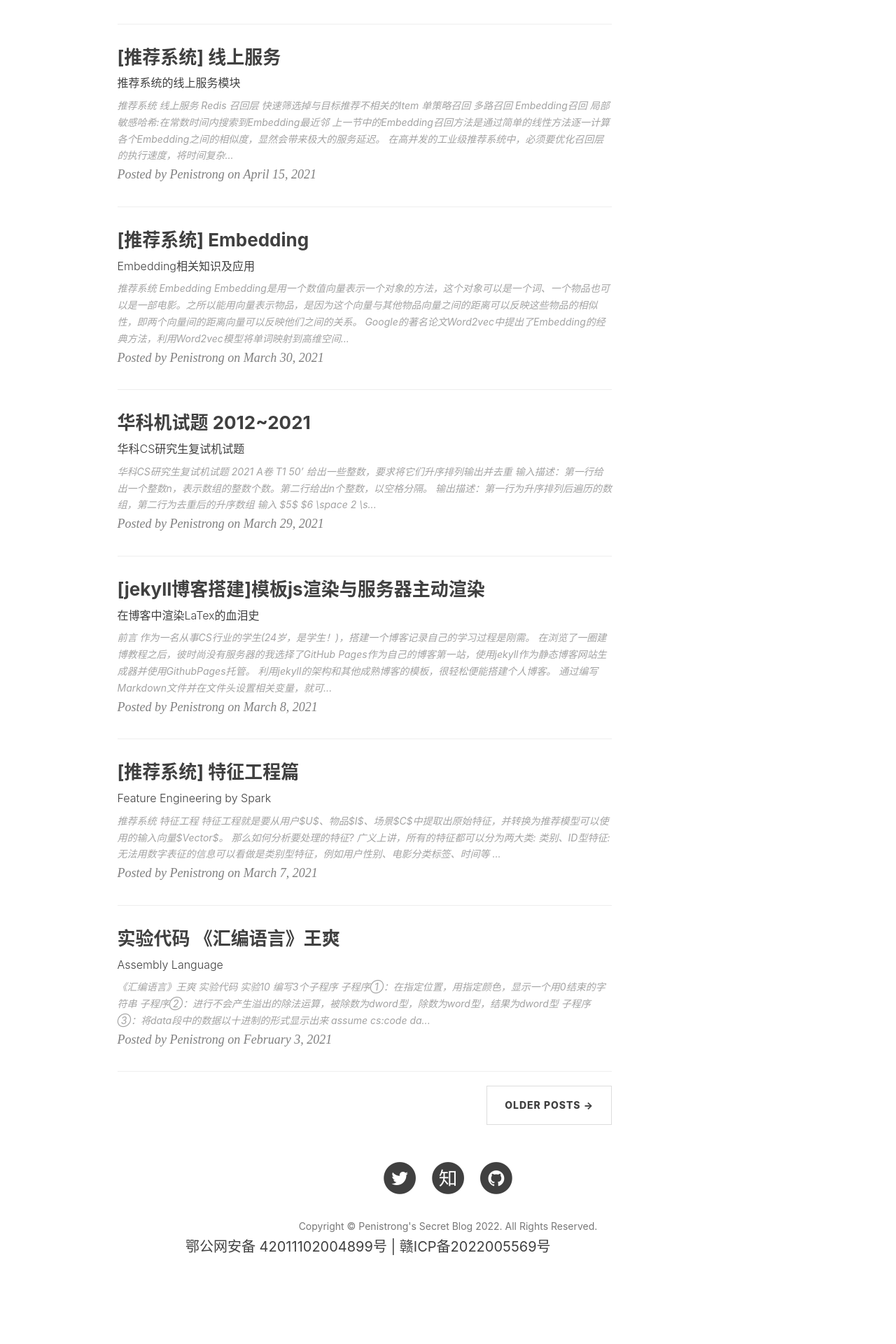
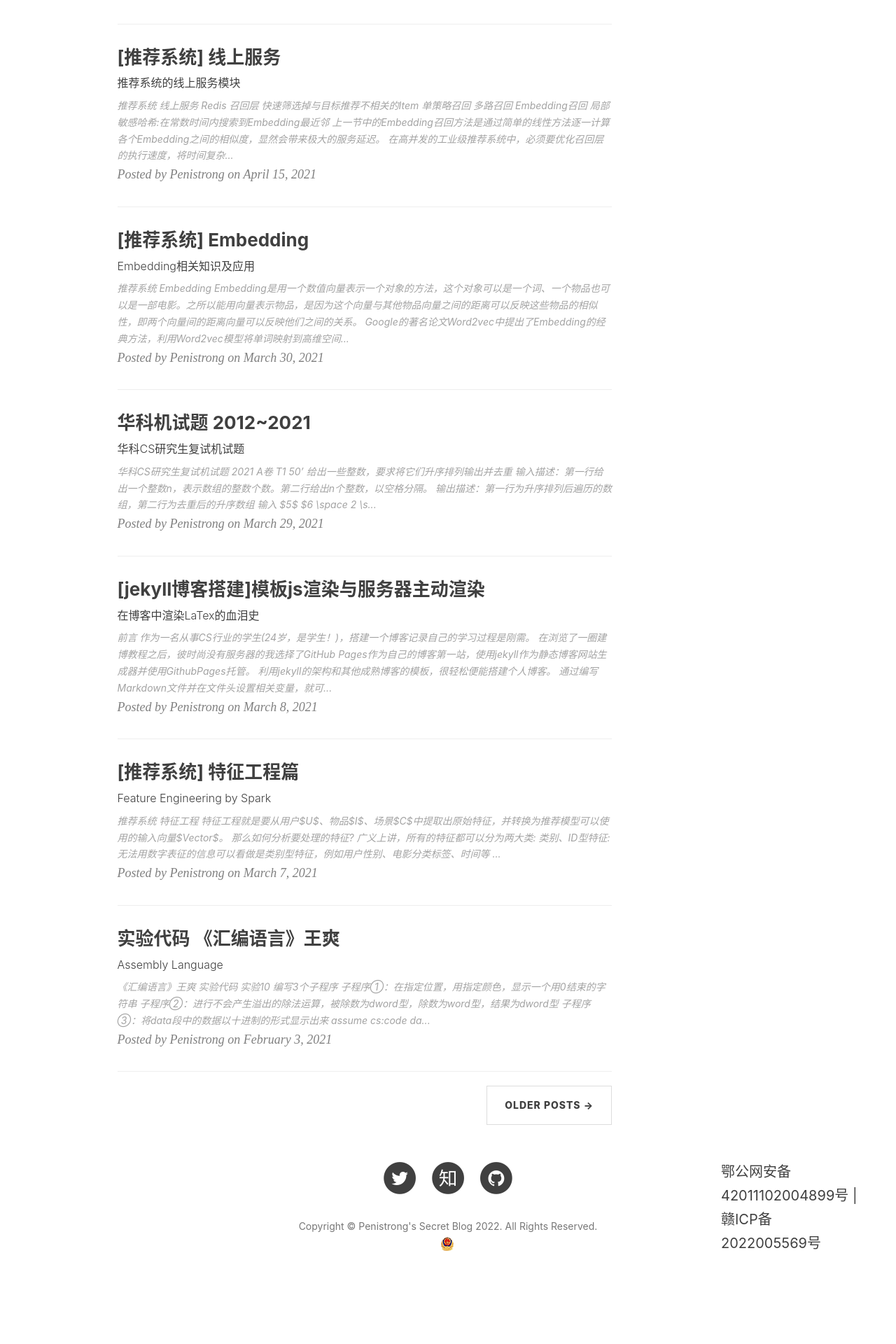
Before and after one commit to Penistrong/penistrong.github.io, a Jekyll site: the page built from index.html, in a window 1280 px wide. Shown: the part 1523-3443 px from the top of the page at 70% size. Built offline with Jekyll 4.4.1, drawn with Linux system fonts in a browser that asks for light colours; nearby versions of some CDN libraries; the list of posts is cut into pages by our own code; comment, search, counter and statistics services are not loaded.

Commit message:
[Modify]<div> unable in <p>

```diff
--- a/_includes/footer.html
+++ b/_includes/footer.html
@@ -8,7 +8,7 @@
                 <p class="copyright text-muted">
                     Copyright &copy; {{ site.title }} {{ site.time | date: '%Y' }}. All Rights Reserved.
                     <br>
-                    <div class="filings" style="background-image: url('{{ site.baseurl }}/{{ site.police_filings_icon }}')"></div>
+                    <img class="filings" src="{{ site.baseurl }}/{{ site.police_filings_icon }}"></div>
                     <a href="{{ site.police_filings_link }}" target="_blank">{{ site.police_filings_code }}</a> |
                     <a href="{{ site.ICP_link }}" target="_blank">{{ site.ICP_code }}</a>
                 </p>
```
